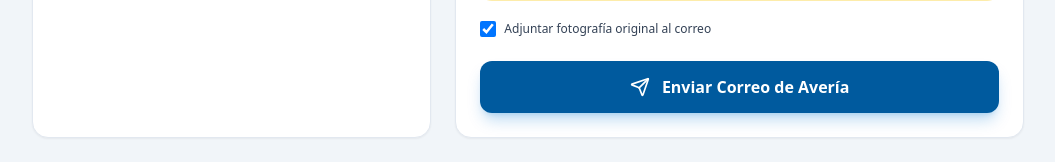
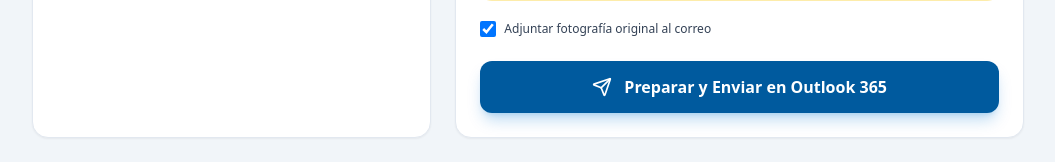
Before and after one commit to jegeas/averias-alcaniz, a FastAPI app: page / in a window 1280 px wide. Shown: the part 640-802 px from the top of the page, without its empty margins (112-1167 px from the left). Run offline with FastAPI, Linux system fonts and the light colour scheme; some libraries are stand-ins or nearby versions.

Commit message:
Add files via upload

```diff
--- a/templates/index.html
+++ b/templates/index.html
@@ -271,7 +271,7 @@
                             class="w-full bg-agenor-600 hover:bg-agenor-700 active:bg-agenor-800 text-white font-bold py-3.5 px-6 rounded-xl shadow-lg shadow-agenor-500/25 flex items-center justify-center gap-3 transition-all text-sm sm:text-base disabled:opacity-50 disabled:cursor-not-allowed cursor-pointer"
                         >
                             <i data-lucide="send" class="w-5 h-5"></i>
-                            <span id="btnSendText">Enviar Correo de Avería</span>
+                            <span id="btnSendText">Preparar y Enviar en Outlook 365</span>
                             <div id="sendSpinner" class="hidden w-5 h-5 border-2 border-white/30 border-t-white rounded-full animate-spin"></div>
                         </button>
                     </div>
@@ -348,8 +348,8 @@
                 <div>
                     <label class="font-bold text-slate-700 block mb-1">Método de Envío</label>
                     <select id="cfgEmailMethod" class="w-full border border-slate-300 rounded-lg p-2.5 text-sm bg-white">
-                        <option value="smtp" {% if config.email_method == 'smtp' %}selected{% endif %}>🚀 Envío Automático por SMTP (Sin abrir ventanas)</option>
-                        <option value="outlook_com" {% if config.email_method == 'outlook_com' %}selected{% endif %}>✉️ Abrir Outlook 365 (Web / App)</option>
+                        <option value="outlook_com" {% if config.email_method == 'outlook_com' %}selected{% endif %}>✉️ Abrir Outlook 365 (Recomendado - Desde tu correo oficial)</option>
+                        <option value="smtp" {% if config.email_method == 'smtp' %}selected{% endif %}>🚀 Envío Automático por SMTP</option>
                     </select>
                 </div>
 
@@ -822,7 +822,7 @@
                 showToast('Error de conexión con el servidor al enviar el correo.', 'error');
             } finally {
                 btnSendEmail.disabled = false;
-                btnSendText.textContent = 'Enviar Correo de Avería';
+                btnSendText.textContent = 'Preparar y Enviar en Outlook 365';
                 sendSpinner.classList.add('hidden');
             }
         });
```
